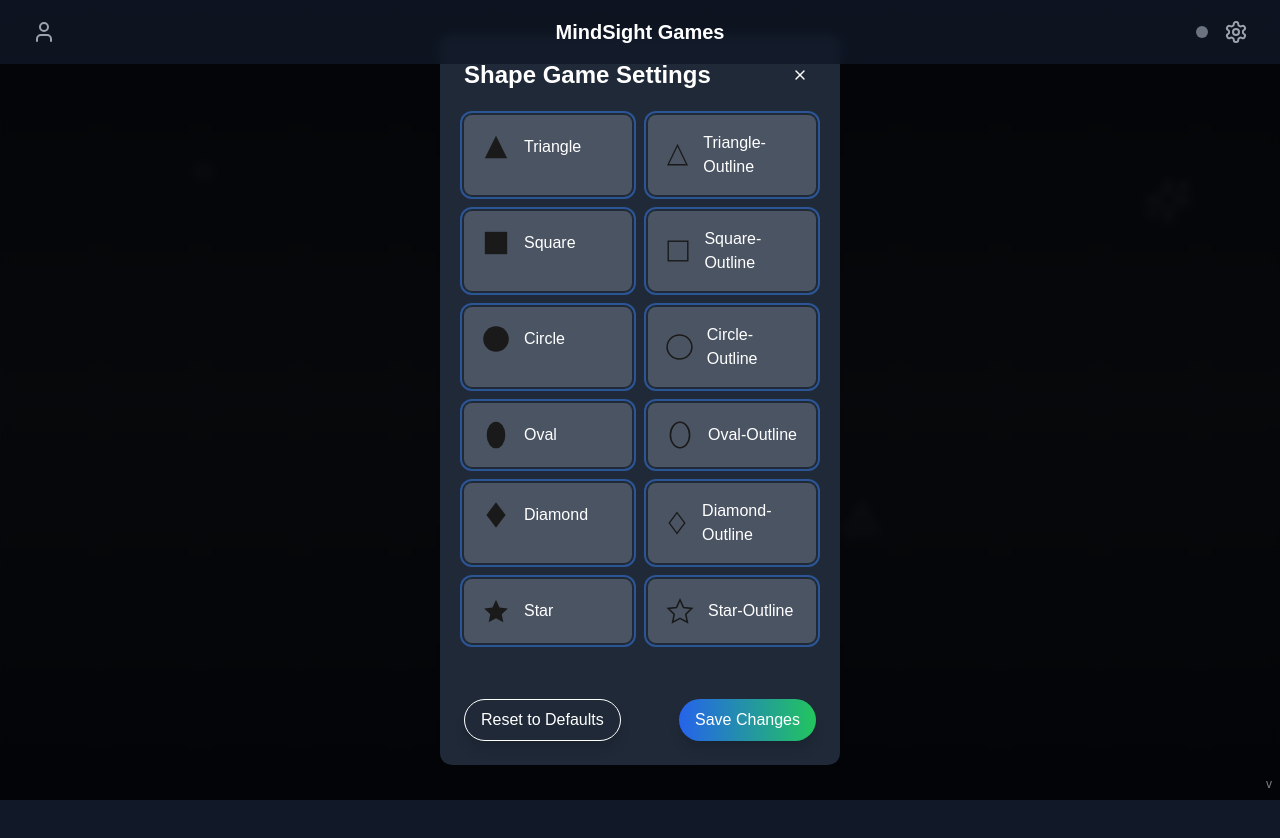
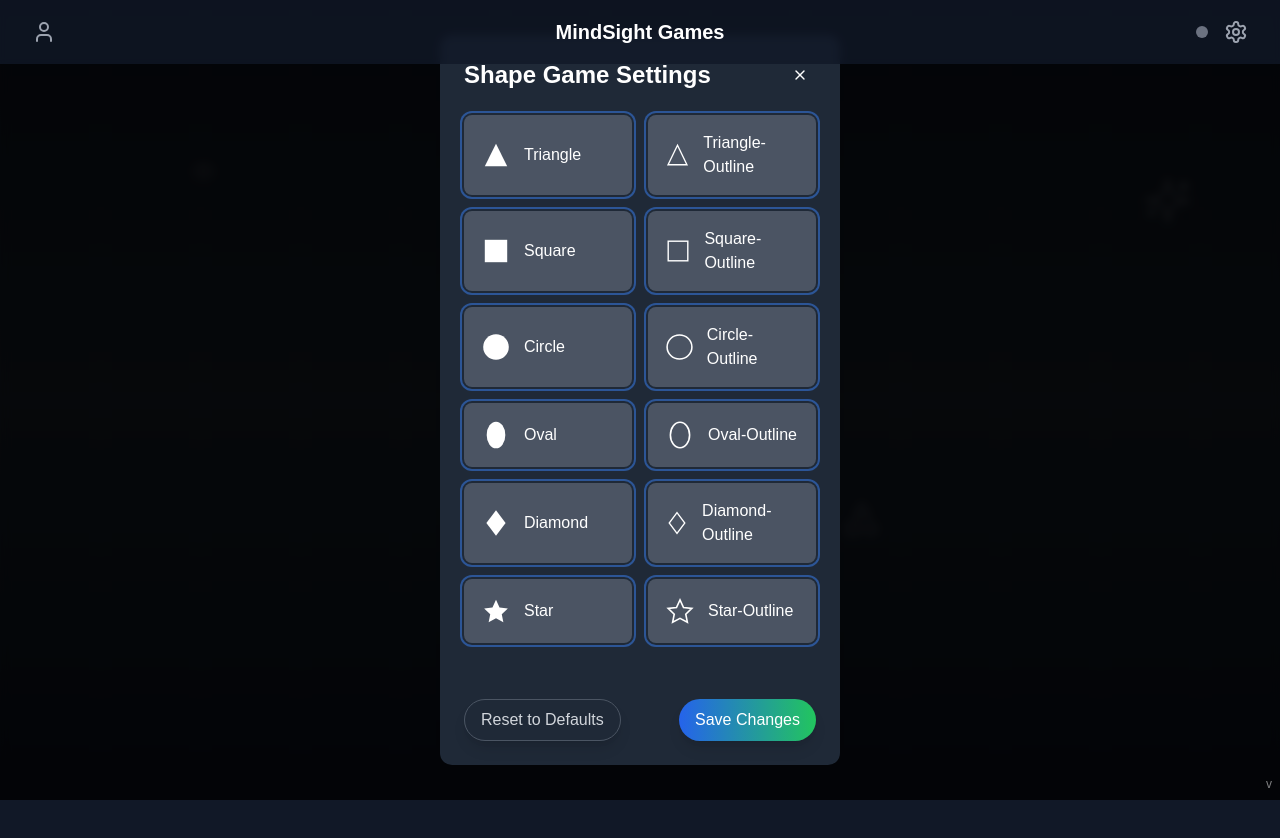
Before and after one commit to yummywakame/remote-viewing-games-v2, a Next.js app: page /shape-game in a window 1280 px wide. Both pictures are taken after a click on the button 1236 px from the left and 32 px from the top of the page. Shown: the top 838 px of the page. Built offline with nearby package versions, Linux system fonts and the light colour scheme; a web font is replaced by a local one.

Commit message:
fixed some Shape Game Settings visual issues and made the buttons match the game for both settings.

```diff
--- a/src/app/components/ColorGameSettings.js
+++ b/src/app/components/ColorGameSettings.js
@@ -121,7 +121,7 @@ const ColorGameSettings = React.memo(function ColorGameSettings({ onClose, onSav
             </button>
             <button
               onClick={onSave}
-              className="px-4 py-2 rounded-full bg-gradient-to-r from-[var(--purple-600)] to-[var(--blue-600)] text-white hover:bg-black transition-all duration-500 bg-[length:200%_200%] bg-[100%] hover:bg-[0%] shadow-lg hover:shadow-xl hover:-translate-y-0.5"
+              className="px-4 py-2 rounded-full bg-gradient-to-r from-purple-600 to-blue-600 text-white hover:from-purple-700 hover:to-blue-700 transition-all duration-300 shadow-lg hover:shadow-xl hover:-translate-y-0.5"
             >
               Save Changes
             </button>
--- a/src/app/components/ShapeGameSettings.js
+++ b/src/app/components/ShapeGameSettings.js
@@ -5,7 +5,6 @@ import { X } from 'lucide-react'
 import { motion } from 'framer-motion'
 import DOMPurify from 'isomorphic-dompurify'
 import Image from 'next/image'
-import { Switch } from '@/components/ui/switch'
 
 const ShapeGameSettings = React.memo(function ShapeGameSettings({
   onClose,
@@ -56,7 +55,7 @@ const ShapeGameSettings = React.memo(function ShapeGameSettings({
     >
       <motion.div
         ref={modalRef}
-        className="bg-[var(--gray-800)] text-white rounded-xl shadow-lg w-[400px] overflow-hidden"
+        className="bg-[#1F2937] text-white rounded-xl shadow-lg w-[400px] overflow-hidden"
         initial={{ scale: 0.9, opacity: 0 }}
         animate={{ scale: 1, opacity: 1 }}
         exit={{ scale: 0.9, opacity: 0 }}
@@ -80,7 +79,7 @@ const ShapeGameSettings = React.memo(function ShapeGameSettings({
                 key={item}
                 className={`
                   relative p-4 rounded-lg cursor-pointer
-                  transition-all duration-200
+                  transition-all duration-200 flex items-center
                   ${localSelectedItems.includes(item) ? 'ring-2 ring-offset-2 ring-offset-gray-800 bg-gray-700' : 'ring-1 ring-gray-600'}
                   hover:ring-2 hover:ring-offset-2 hover:ring-offset-gray-800
                 `}
@@ -93,19 +92,18 @@ const ShapeGameSettings = React.memo(function ShapeGameSettings({
                   disabled={localSelectedItems.length <= 2 && localSelectedItems.includes(item)}
                   aria-label={`Select ${item} shape`}
                 />
-                <div className="flex items-center gap-3">
-                  <div className="w-8 h-8 flex items-center justify-center">
+                <div className="w-8 h-8 flex items-center justify-center mr-3">
                   <Image
                     src={`${shape}`}
                     alt={item}
                     width={32}
                     height={32}
+                    className="[&>svg]:text-white [&>svg]:fill-white [&>svg]:stroke-white invert"
                   />
                 </div>
                 <span className="capitalize font-medium">
                   {DOMPurify.sanitize(item)}
                 </span>
-                </div>
                 {localSelectedItems.includes(item) && (
                   <motion.div
                     className="absolute inset-0 rounded-lg bg-white/10"
@@ -118,7 +116,6 @@ const ShapeGameSettings = React.memo(function ShapeGameSettings({
             ))}
           </div>
 
-
           {localSelectedItems.length <= 1 && (
             <p className="text-sm text-red-400 mb-6">
               You must select at least two shapes.
@@ -128,7 +125,7 @@ const ShapeGameSettings = React.memo(function ShapeGameSettings({
           <div className="mt-8 pt-6 flex justify-between">
             <button
               onClick={handleReset}
-              className="px-4 py-2 rounded-full border border-[var(--gray-600)] text-[var(--gray-300)] hover:bg-[var(--gray-700)] transition-all duration-300 shadow-lg hover:shadow-xl hover:-translate-y-0.5"
+              className="px-4 py-2 rounded-full border border-gray-600 text-gray-300 hover:bg-gray-700 transition-all duration-300 shadow-lg hover:shadow-xl hover:-translate-y-0.5"
             >
               Reset to Defaults
             </button>
```
Lines whose indentation alone changed are shown as unchanged.
